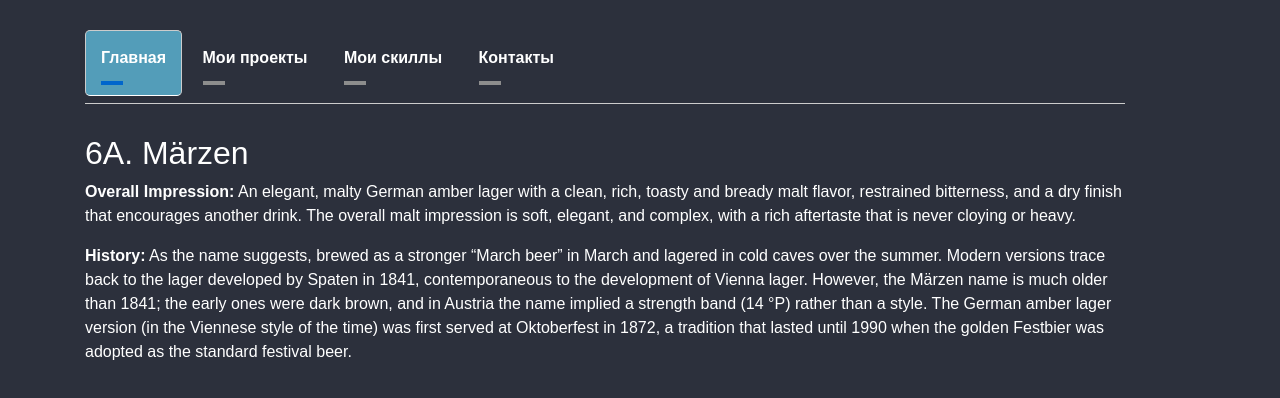
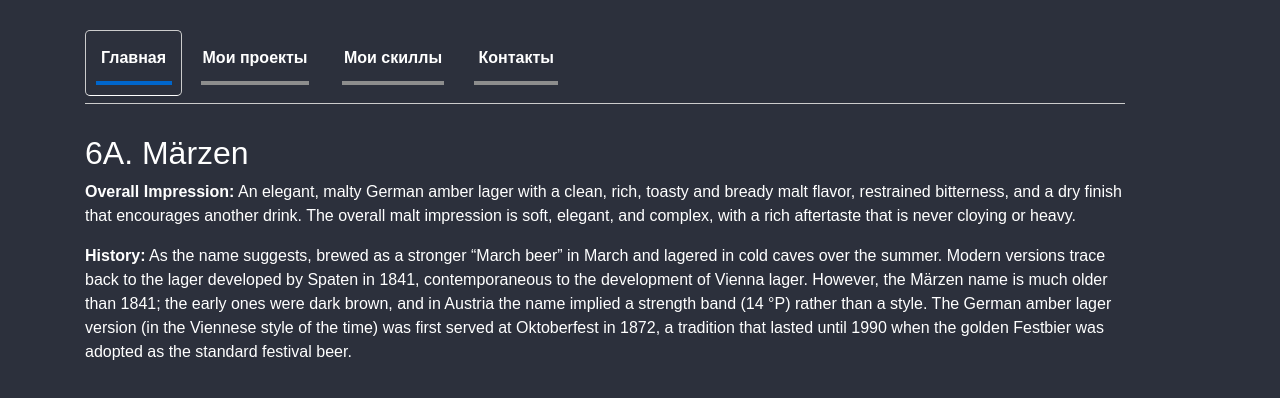
Before and after one commit to sharsheevnursultan/Portfolio, a plain HTML site: page index.html in a window 1280 px wide. Drawn offline with nearby package versions, Linux system fonts and the light colour scheme.

Commit message:
initial commit

```diff
--- a/styles/style.css
+++ b/styles/style.css
@@ -48,9 +48,9 @@ body {
 .tabset > label::after {
     content: "";
     position: absolute;
-    left: 15px;
+    left: 10%;
     bottom: 10px;
-    width: 22px;
+    width: 80%;
     height: 4px;
     background: #8d8d8d;
 }
@@ -58,7 +58,7 @@ body {
 .tabset > label:hover,
 .tabset > input:focus + label {
     color: #06c;
-    background: #539db9;
+
 
 }
 
@@ -73,7 +73,7 @@ body {
     border-color: #ccc;
     border-bottom: 1px solid #fff;
     margin-bottom: -1px;
-    background: #539db9;
+
 }
 
 .tab-panel {
```
